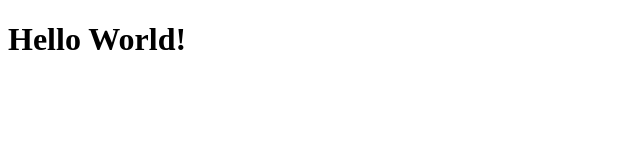
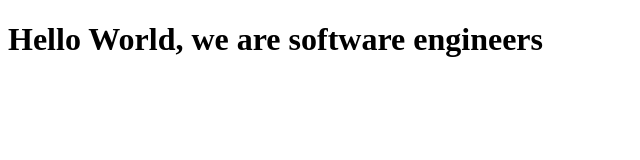
Before and after one commit to abenisamuel11/test-feb-project, a plain HTML site: page index.html in a window 1280 px wide. Shown: the whole page, without its empty margins (0-640 px from the left). Drawn offline with Linux system fonts and the light colour scheme.

Commit message:
second comment

```diff
--- a/index.html
+++ b/index.html
@@ -7,7 +7,7 @@
   </head>
 
   <body>
-     <h1>Hello World!</h1>
+     <h1>Hello World, we are software engineers</h1>
 
 
 
```
